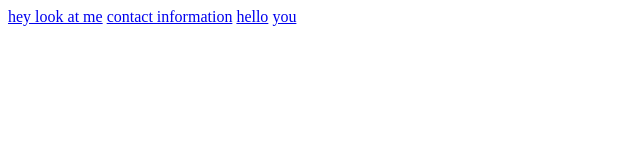
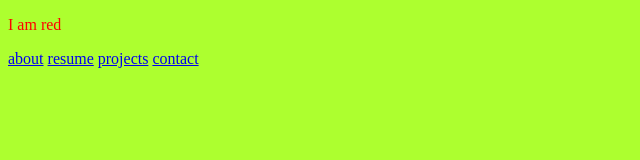
Before and after one commit to xochitlortega/Claudia-Ayala.github.io, a plain HTML site: page Portfolio/contact.html in a window 1280 px wide. Shown: the whole page, without its empty margins (0-640 px from the left). Drawn offline with Linux system fonts and the light colour scheme.

Commit message:
Update contact.html

```diff
--- a/Portfolio/contact.html
+++ b/Portfolio/contact.html
@@ -5,11 +5,13 @@
     <title>title</title>
   </head>
   <body>
+      <p style="color:red;">I am red</p>
+      <body style="background-color:greenyellow;">
      <nav>
-        <a href="about.html/.html">hey look at me</a>
-        <a href="resume.html/.html">contact information</a>
-        <a href="projects.html/.html">hello</a>
-        <a href="contact.html/.html">you</a>
+        <a href="about.html/.html">about</a>
+        <a href="resume.html/.html">resume</a>
+        <a href="projects.html/.html">projects</a>
+        <a href="contact.html/.html">contact</a>
     </nav>
       </body>
 </html>
```
